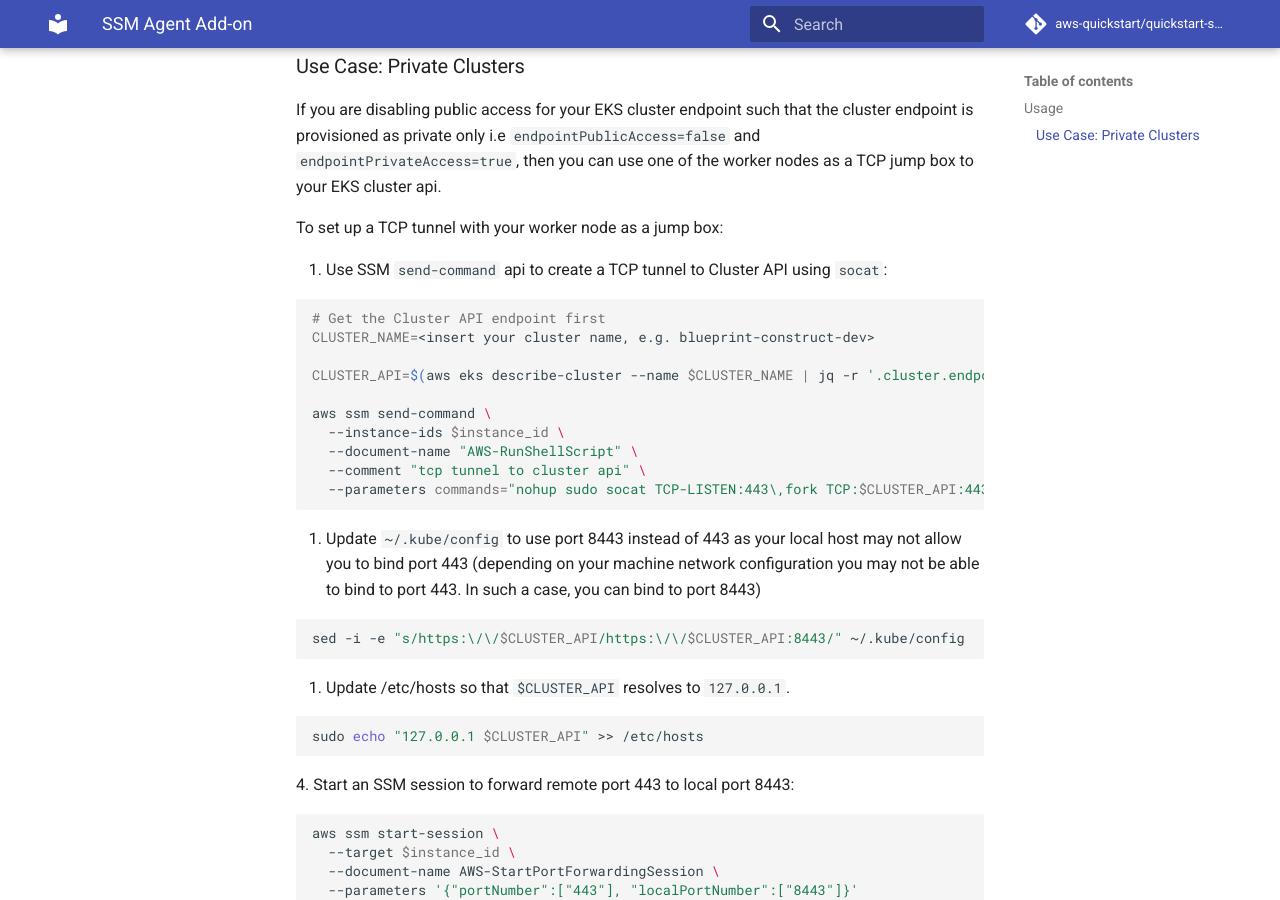
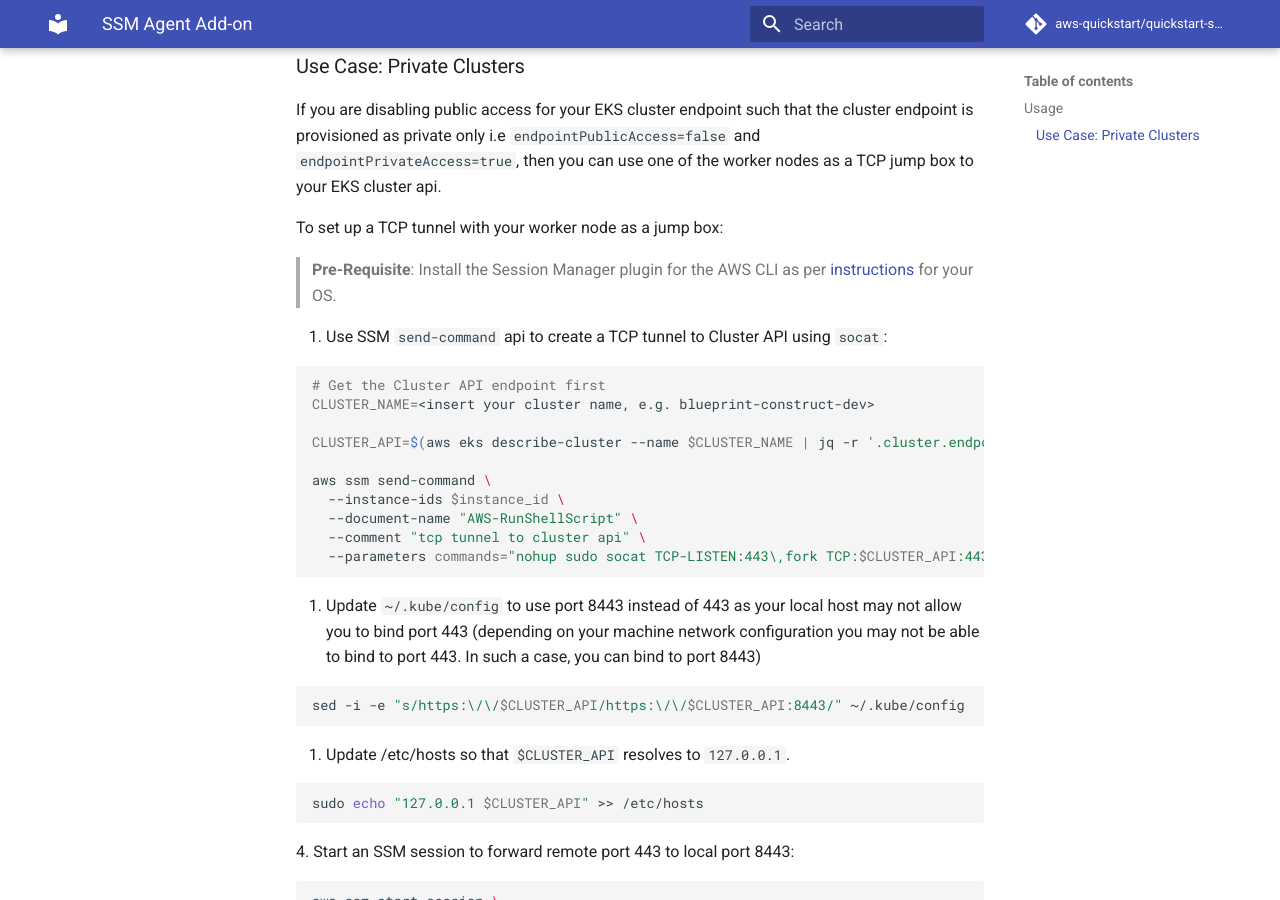
Before and after one commit to aws-quickstart/cdk-eks-blueprints, an MkDocs documentation site: the page built from docs/addons/ssm-agent.md, in a window 1280 px wide and 900 px high, scrolled down 1344 px. Built offline with MkDocs 1.6.1 and Material for MkDocs 9.7.7, drawn with Linux system fonts in a browser that asks for light colours; comment, search, counter and statistics services are not loaded.

Commit message:
add note for installing SSM plugin for AWS cli

````diff
--- a/docs/addons/ssm-agent.md
+++ b/docs/addons/ssm-agent.md
@@ -54,6 +54,8 @@
 
 To set up a TCP tunnel with your worker node as a jump box:
 
+> **Pre-Requisite**: Install the Session Manager plugin for the AWS CLI as per [instructions](https://docs.aws.amazon.com/systems-manager/latest/userguide/session-manager-working-with-install-plugin.html) for your OS.
+
 1. Use SSM `send-command` api to create a TCP tunnel to Cluster API using `socat`:
 
 ```bash
````
